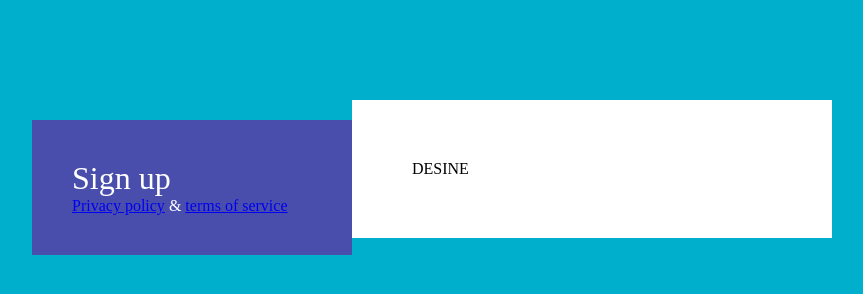
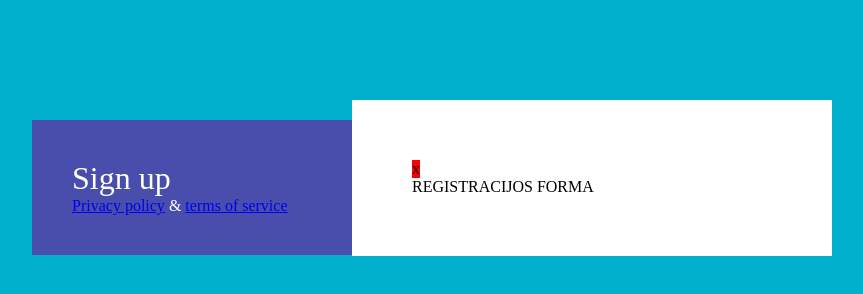
Before and after one commit to aistedvar/32-grupe-sign-up, a website: page index.html in a window 1280 px wide. Shown: the whole page, without its empty margins (208-1071 px from the left). Drawn offline with Linux system fonts and the light colour scheme.

Commit message:
index class

```diff
--- a/index.html
+++ b/index.html
@@ -6,6 +6,7 @@
     <meta name="viewport" content="width=device-width, initial-scale=1.0">
     <title>Sign up</title>
     <link rel="stylesheet" href="./css/main.css">
+    <link rel="stylesheet" href="./css/form.css">
 </head>
 <body>
     <main class="container">
@@ -18,7 +19,10 @@
             </div>
         </div>
         <div class="right-column">
-            DESINE
+            <div class="close">x</div>
+            <form class="form">
+                REGISTRACIJOS FORMA
+            </form>
         </div>
     </main>
 </body>
```
